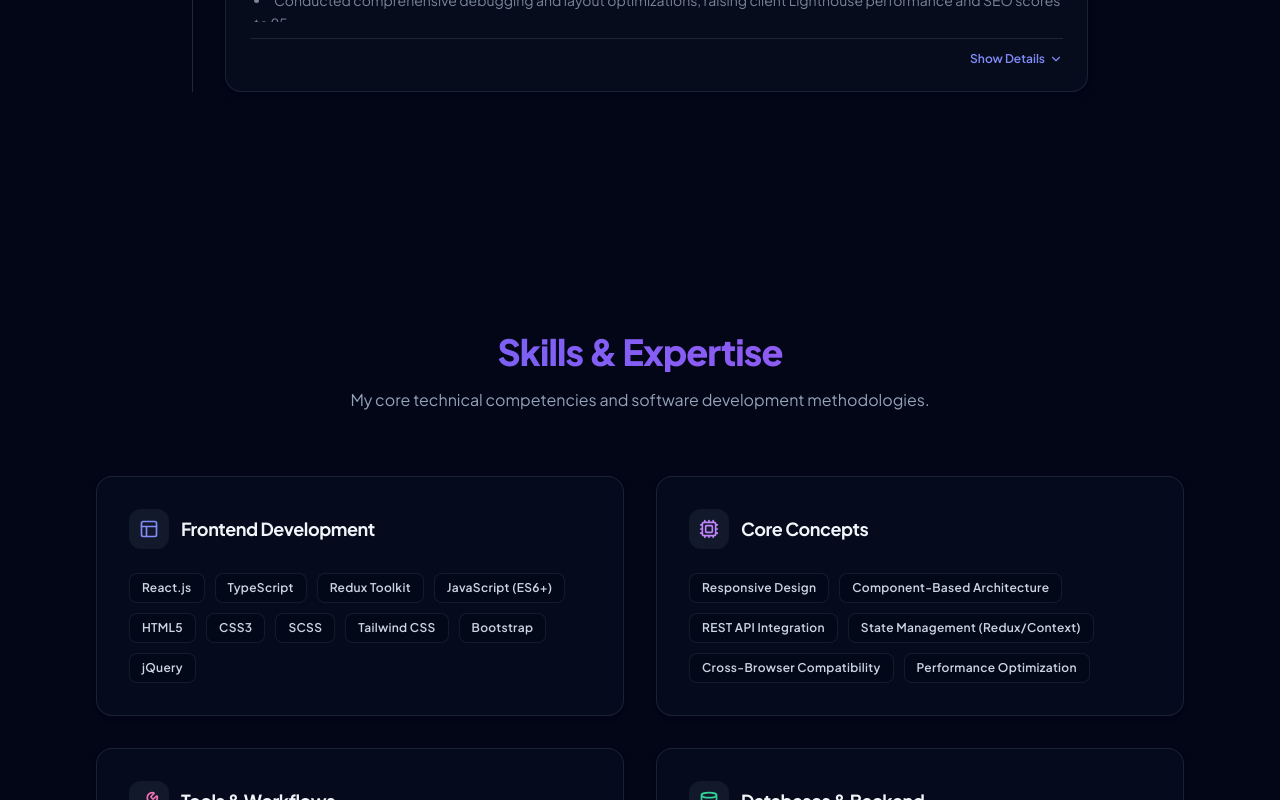
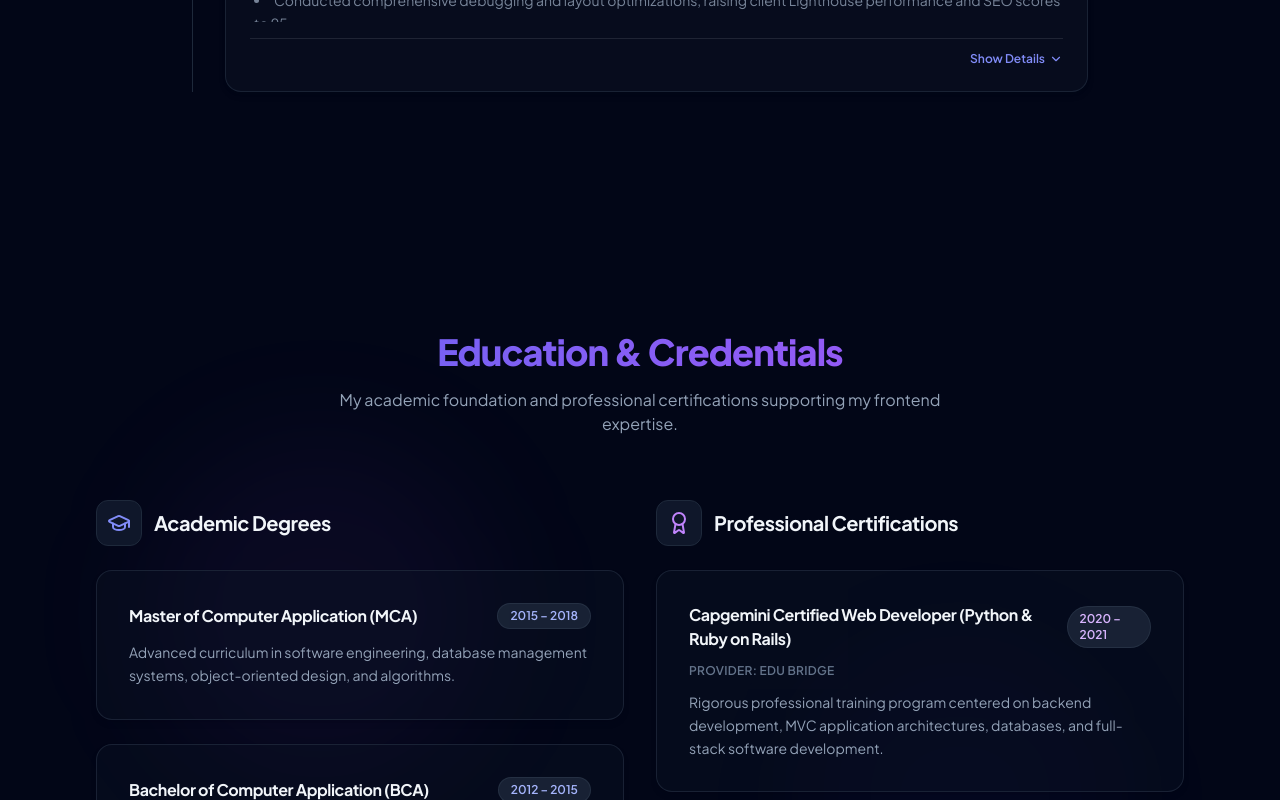
Before and after one commit to Namithakannoth/NamithaKannothVeedu-Personal-Portfolio, a React (Vite) app: page / in a window 1280 px wide. Shown: the part 2000-2800 px from the top of the page. Built offline with nearby package versions, Linux system fonts and the light colour scheme.

Commit message:
feat: add education and certifications credentials section

```diff
--- a/src/App.jsx
+++ b/src/App.jsx
@@ -2,6 +2,7 @@ import { useState, useEffect } from 'react';
 import Navbar from './components/Navbar';
 import Hero from './components/Hero';
 import Journey from './components/Journey';
+import Education from './components/Education';
 import Skills from './components/Skills';
 import Services from './components/Services';
 import Projects from './components/Projects';
@@ -51,6 +52,9 @@ export default function App() {
 
         {/* Experience & Rebranded Break Timeline */}
         <Journey darkMode={darkMode} />
+
+        {/* Education & Credentials Board */}
+        <Education darkMode={darkMode} />
 
         {/* Technical Skills Board */}
         <Skills darkMode={darkMode} />
--- /dev/null
+++ b/src/components/Education.jsx
@@ -0,0 +1,144 @@
+import { GraduationCap, Award } from 'lucide-react';
+
+export default function Education({ darkMode }) {
+  const educationItems = [
+    {
+      degree: 'Master of Computer Application (MCA)',
+      period: '2015 – 2018',
+      description: 'Advanced curriculum in software engineering, database management systems, object-oriented design, and algorithms.'
+    },
+    {
+      degree: 'Bachelor of Computer Application (BCA)',
+      period: '2012 – 2015',
+      description: 'Foundational study in programming paradigms, data structures, web technologies, and systems analysis.'
+    }
+  ];
+
+  const certificationItems = [
+    {
+      title: 'Capgemini Certified Web Developer (Python & Ruby on Rails)',
+      provider: 'Edu Bridge',
+      period: '2020 – 2021',
+      description: 'Rigorous professional training program centered on backend development, MVC application architectures, databases, and full-stack software development.'
+    }
+  ];
+
+  return (
+    <section
+      id="education"
+      className={`py-24 relative overflow-hidden transition-colors duration-300 ${
+        darkMode ? 'bg-slate-950 text-slate-100' : 'bg-slate-50 text-slate-800'
+      }`}
+    >
+      {/* Background glow highlights */}
+      <div className="absolute top-1/2 left-1/4 -translate-x-1/2 -translate-y-1/2 w-[350px] h-[350px] bg-purple-500/5 rounded-full blur-3xl pointer-events-none" />
+      <div className="absolute bottom-1/4 right-1/4 translate-x-1/2 translate-y-1/2 w-[350px] h-[350px] bg-indigo-500/5 rounded-full blur-3xl pointer-events-none animate-pulse-slow" />
+
+      <div className="max-w-6xl mx-auto px-6 lg:px-8 relative z-10">
+
+        {/* Section Heading */}
+        <div className="text-center mb-16">
+          <h2 className="text-3xl sm:text-4xl font-extrabold tracking-tight mb-4 text-transparent bg-clip-text bg-gradient-to-r from-indigo-500 to-purple-500">
+            Education & Credentials
+          </h2>
+          <p className={`text-base max-w-2xl mx-auto ${darkMode ? 'text-slate-400' : 'text-slate-600'}`}>
+            My academic foundation and professional certifications supporting my frontend expertise.
+          </p>
+        </div>
+
+        {/* Layout Grid */}
+        <div className="grid grid-cols-1 lg:grid-cols-2 gap-8 items-start">
+
+          {/* Education Column */}
+          <div className="space-y-6">
+            <div className="flex items-center gap-3 mb-6">
+              <span className={`p-2.5 rounded-xl ${
+                darkMode ? 'bg-slate-900 border border-slate-800 text-indigo-400' : 'bg-white border border-slate-200 text-indigo-600 shadow-sm'
+              }`}>
+                <GraduationCap className="w-6 h-6" />
+              </span>
+              <h3 className="text-xl font-bold tracking-tight">Academic Degrees</h3>
+            </div>
+
+            {educationItems.map((item, idx) => (
+              <div
+                key={idx}
+                className={`p-6 sm:p-8 rounded-2xl border transition-all duration-300 hover:shadow-lg hover:-translate-y-0.5 ${
+                  darkMode
+                    ? 'bg-slate-900/30 border-slate-800/80 hover:border-indigo-500/30 hover:bg-slate-900/55 shadow-md shadow-slate-950/20'
+                    : 'bg-white border-slate-200/80 hover:border-indigo-200 hover:bg-slate-50/50 shadow-sm'
+                }`}
+              >
+                <div className="flex flex-col sm:flex-row sm:items-center justify-between gap-2 mb-3">
+                  <h4 className="text-base font-bold tracking-tight">
+                    {item.degree}
+                  </h4>
+                  <span className={`inline-block px-3 py-1 rounded-full text-xs font-semibold self-start sm:self-center ${
+                    darkMode
+                      ? 'bg-slate-800/80 text-indigo-300 border border-slate-700/50'
+                      : 'bg-indigo-50 text-indigo-700 border border-indigo-100/50'
+                  }`}>
+                    {item.period}
+                  </span>
+                </div>
+                <p className={`text-sm leading-relaxed ${
+                  darkMode ? 'text-slate-400' : 'text-slate-600'
+                }`}>
+                  {item.description}
+                </p>
+              </div>
+            ))}
+          </div>
+
+          {/* Certifications Column */}
+          <div className="space-y-6">
+            <div className="flex items-center gap-3 mb-6">
+              <span className={`p-2.5 rounded-xl ${
+                darkMode ? 'bg-slate-900 border border-slate-800 text-purple-400' : 'bg-white border border-slate-200 text-purple-600 shadow-sm'
+              }`}>
+                <Award className="w-6 h-6" />
+              </span>
+              <h3 className="text-xl font-bold tracking-tight">Professional Certifications</h3>
+            </div>
+
+            {certificationItems.map((item, idx) => (
+              <div
+                key={idx}
+                className={`p-6 sm:p-8 rounded-2xl border transition-all duration-300 hover:shadow-lg hover:-translate-y-0.5 ${
+                  darkMode
+                    ? 'bg-slate-900/30 border-slate-800/80 hover:border-purple-500/30 hover:bg-slate-900/55 shadow-md shadow-slate-950/20'
+                    : 'bg-white border-slate-200/80 hover:border-purple-200 hover:bg-slate-50/50 shadow-sm'
+                }`}
+              >
+                <div className="flex flex-col sm:flex-row sm:items-center justify-between gap-2 mb-3">
+                  <h4 className="text-base font-bold tracking-tight">
+                    {item.title}
+                  </h4>
+                  <span className={`inline-block px-3 py-1 rounded-full text-xs font-semibold self-start sm:self-center ${
+                    darkMode
+                      ? 'bg-slate-800/80 text-purple-300 border border-slate-700/50'
+                      : 'bg-purple-50 text-purple-700 border border-purple-100/50'
+                  }`}>
+                    {item.period}
+                  </span>
+                </div>
+                <div className={`text-xs font-semibold mb-3 tracking-wide uppercase ${
+                  darkMode ? 'text-slate-500' : 'text-slate-400'
+                }`}>
+                  Provider: {item.provider}
+                </div>
+                <p className={`text-sm leading-relaxed ${
+                  darkMode ? 'text-slate-400' : 'text-slate-600'
+                }`}>
+                  {item.description}
+                </p>
+              </div>
+            ))}
+          </div>
+
+        </div>
+
+      </div>
+    </section>
+  );
+}
--- a/src/components/Navbar.jsx
+++ b/src/components/Navbar.jsx
@@ -20,6 +20,7 @@ export default function Navbar({ darkMode, toggleDarkMode }) {
   const navLinks = [
     { name: 'Home', href: '#home' },
     { name: 'Journey', href: '#journey' },
+    { name: 'Education', href: '#education' },
     { name: 'Skills', href: '#skills' },
     { name: 'Services', href: '#services' },
     { name: 'Projects', href: '#projects' },
```
